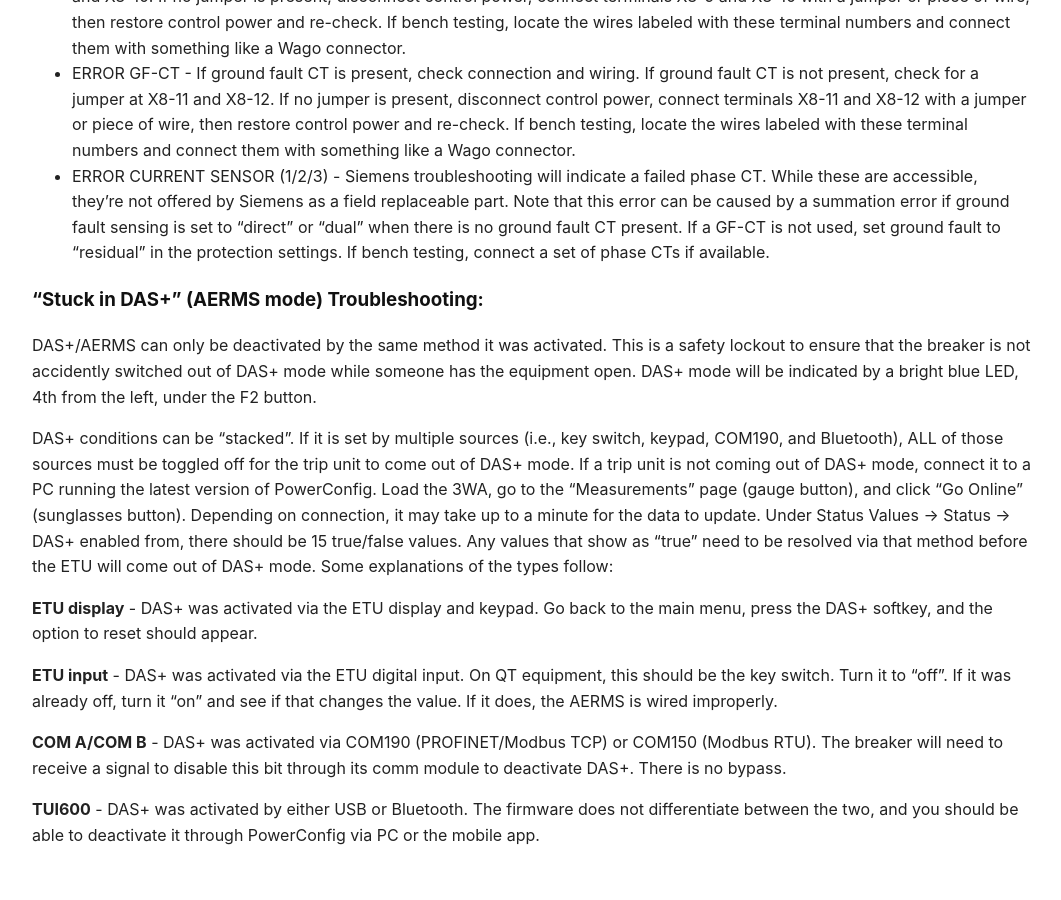
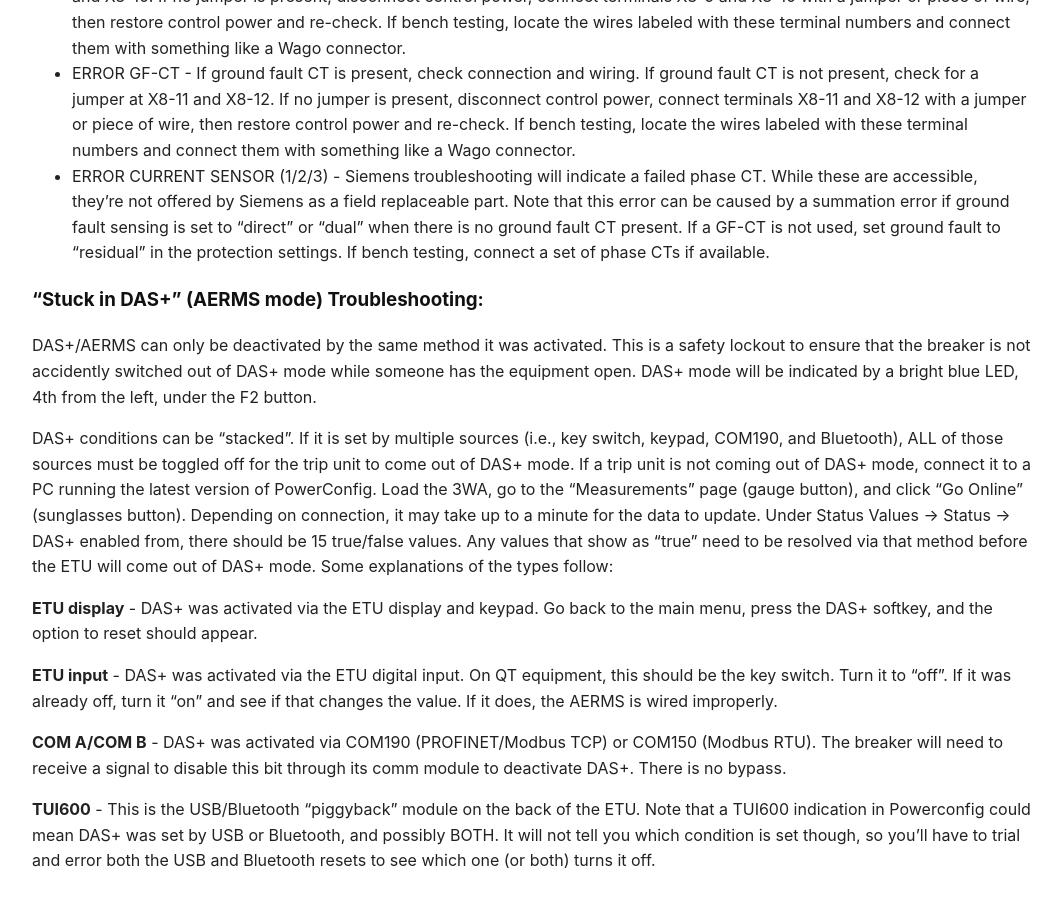
Before and after one commit to epecsupport/Service, a Jekyll site: the page built from tech/siemens/3WA.md, in a window 1280 px wide and 900 px high, scrolled down 2671 px. Shown: the whole window, without its empty margins (108-1169 px from the left). Built offline with Jekyll 4.4.1, drawn with Linux system fonts in a browser that asks for light colours; our own code applies the rules of GitHub Pages for plain Markdown files; before the commit the page ends 3545 px from its top, so only the background shows below that.

Commit message:
Correct TUI600 DAS+ conditions based on new data.

```diff
--- a/tech/siemens/3WA.md
+++ b/tech/siemens/3WA.md
@@ -90,4 +90,4 @@ DAS+ conditions can be "stacked".  If it is set by multiple sources (i.e., key s
 
 **COM A/COM B** - DAS+ was activated via COM190 (PROFINET/Modbus TCP) or COM150 (Modbus RTU).  The breaker will need to receive a signal to disable this bit through its comm module to deactivate DAS+.  There is no bypass.
 
-**TUI600** - DAS+ was activated by either USB or Bluetooth.  The firmware does not differentiate between the two, and you should be able to deactivate it through PowerConfig via PC or the mobile app.
+**TUI600** - This is the USB/Bluetooth "piggyback" module on the back of the ETU.  Note that a TUI600 indication in Powerconfig could mean DAS+ was set by USB or Bluetooth, and possibly BOTH.  It will not tell you which condition is set though, so you'll have to trial and error both the USB and Bluetooth resets to see which one (or both) turns it off.
```
